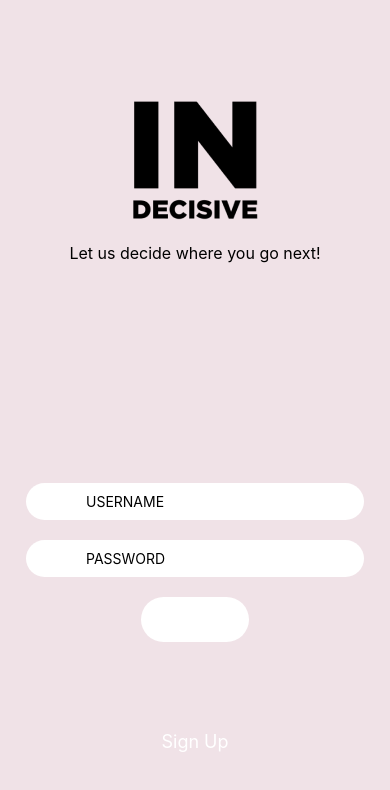
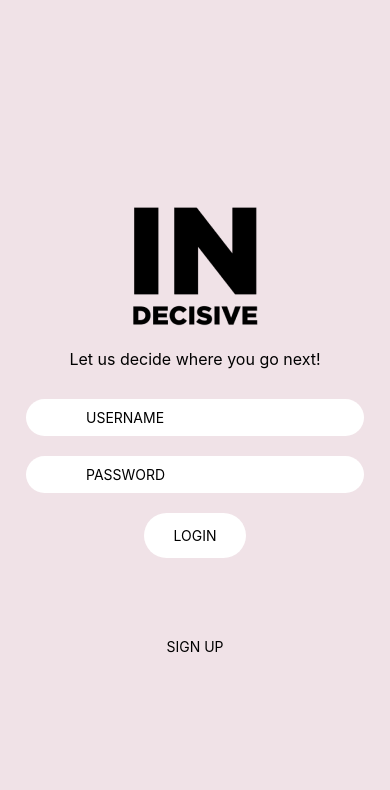
Before and after one commit to Zurina/indecisive, a React Native app: screen / in a window 390 px wide. Shown: the top 790 px of the page. Built offline with nearby package versions, Linux system fonts and the light colour scheme.

Commit message:
feat: new backbutton

```diff
--- a/App.js
+++ b/App.js
@@ -2,7 +2,7 @@ import React from 'react';
 import { StyleSheet, View, Text } from 'react-native';
 import LoginModule from './src/pages/Login'
 import HomeModule from './src/pages/Home'
-import MapScreen from './firstVersion/map_screen.js'
+import MapScreen from './src/pages/map'
 import SettingsModule from './src/pages/Settings'
 import {useState} from "react";
 
--- a/firstVersion/map_screen.js
+++ /dev/null
@@ -1,83 +0,0 @@
-import React, { Component } from "react";
-import { View, Image, Text } from 'react-native';
-import MapView, { Marker } from 'react-native-maps';
-import { Button } from 'react-native-elements';
-import styles from "../src/style";
-
-const Map = ( {toggleMap, isMapToggled, categories }) => {
-
-    return (
-      <View>
-        <MapView
-          style={styles.map}
-          initialRegion={{
-            latitude: 41.3889728,
-            longitude: 2.2006717,
-            latitudeDelta: 0.01,
-            longitudeDelta: 0.01,
-          }}>
-
-          {categories["foods"] ? (
-            <Marker
-            coordinate={{ latitude: 41.38897287988443, longitude: 2.2006717304416563 }}
-            pinColor={"purple"} // any color
-            title={"Vitaminas Burger & Beach Bar"}
-            description={"Come visit us!"}
-          >
-            <Image
-              source={require('C:/Users/Orchi/Desktop/In-decisive/assets/restaurant_icon.jpg')}
-              style={{ width: 35, height: 35 }}
-            />
-          </Marker>
-          ) : (
-            <Text></Text>
-          )}
-
-          {categories["clubs"] ? (
-            <Marker
-            coordinate={{ latitude: 41.3287988, longitude: 2.271730441}}
-            pinColor={"purple"} // any color
-            title={"Opium"}
-            description={"Come dance!!!"}
-          >
-          </Marker>
-          ) : (
-            <Text></Text>
-          )}
-
-          {categories["attractions"] ? (
-            <Marker
-            coordinate={{ latitude: 41.38897287, longitude: 2.217304416563 }}
-            pinColor={"purple"} // any color
-            title={"Sagrada d familia"}
-            description={"Come watch our amazing unfinished church!"}
-          >
-          </Marker>
-          ) : (
-            <Text></Text>
-          )}
-
-          {categories["activities"] ? (
-            <Marker
-            coordinate={{ latitude: 41.39788443, longitude: 2.2416563 }}
-            pinColor={"purple"} // any color
-            title={"Tibidabu"}
-            description={"Come climb me!"}
-          >
-          </Marker>
-          ) : (
-            <Text></Text>
-          )}
-
-        </MapView>
-        <Button
-          style={styles.text}
-          buttonStyle={styles.backButton}
-          onPress={() => toggleMap(!isMapToggled)}
-          title="Back"
-        />
-      </View>
-    );
-  }
-
-export default Map;
--- a/src/pages/Login.js
+++ b/src/pages/Login.js
@@ -20,23 +20,17 @@ export default class Login extends Component {
         <Text style={styles.title}>Let us decide where you go next!</Text>
 
         <SafeAreaView style={styles.form}>
-          <TextInput  onChangeText={(username) => this.props.setUsername(username)} style={styles.input} placeholder={"USERNAME"} />
+          <TextInput onChangeText={(username) => this.props.setUsername(username)} style={styles.input} placeholder={"USERNAME"} />
           <TextInput style={styles.input} placeholder="PASSWORD" secureTextEntry={true} />
         </SafeAreaView>
 
-        <Button
-          color="black"
-          buttonStyle={styles.btn}
-          onPress={() => this.onLoginPress()}
-          title="Login"
-        />
+        <TouchableOpacity style={styles.btn} title="Login" onPress={() => this.onLoginPress()}>
+          <Text>LOGIN</Text>
+        </TouchableOpacity>
 
-        <Button
-          color="black"
-          buttonStyle={styles.signUp}
-          onPress={() => this.onSignUpPress()}
-          title="Sign Up"
-        />
+        <TouchableOpacity  title="Login" onPress={() => this.onSignUpPress()}>
+          <Text style={styles.signUp}>SIGN UP</Text>
+        </TouchableOpacity>
       </View>
     );
   }
@@ -76,11 +70,12 @@ const styles = StyleSheet.create({
     paddingRight: 30,
     backgroundColor: "#fff",
     borderRadius: 50,
+    paddingTop: 14,
     paddingBottom: 14,
     marginTop: 20,
   },
   form: {
-    marginTop: 200,
+    marginTop: 10,
   },
   input: {
     borderRadius: 50,
@@ -93,6 +88,5 @@ const styles = StyleSheet.create({
   },
   signUp: {
     marginTop: 80,
-    backgroundColor: 'transparent'
   },
 });
--- /dev/null
+++ b/src/pages/map.js
@@ -0,0 +1,111 @@
+import React from "react";
+import { View, Image, Text, StyleSheet, Dimensions, TouchableOpacity } from 'react-native';
+import MapView, { Marker } from 'react-native-maps';
+import { Button } from 'react-native-elements';
+// import styles from "../style";
+
+const Map = ({ toggleMap, isMapToggled, categories }) => {
+
+  return (
+    <View style={styles.container}>
+      <MapView
+        style={styles.map}
+        initialRegion={{
+          latitude: 41.3889728,
+          longitude: 2.2006717,
+          latitudeDelta: 0.01,
+          longitudeDelta: 0.01,
+        }}>
+
+        {categories["foods"] ? (
+          <Marker
+            coordinate={{ latitude: 41.38897287988443, longitude: 2.2006717304416563 }}
+            pinColor={"purple"} // any color
+            title={"Vitaminas Burger & Beach Bar"}
+            description={"Come visit us!"}
+          >
+            <Image
+              source={require('C:/Users/Orchi/Desktop/In-decisive/assets/restaurant_icon.jpg')}
+              style={{ width: 35, height: 35 }}
+            />
+          </Marker>
+        ) : (
+          <Text></Text>
+        )}
+
+        {categories["clubs"] ? (
+          <Marker
+            coordinate={{ latitude: 41.3287988, longitude: 2.271730441 }}
+            pinColor={"purple"} // any color
+            title={"Opium"}
+            description={"Come dance!!!"}
+          >
+          </Marker>
+        ) : (
+          <Text></Text>
+        )}
+
+        {categories["attractions"] ? (
+          <Marker
+            coordinate={{ latitude: 41.38897287, longitude: 2.217304416563 }}
+            pinColor={"purple"} // any color
+            title={"Sagrada d familia"}
+            description={"Come watch our amazing unfinished church!"}
+          >
+          </Marker>
+        ) : (
+          <Text></Text>
+        )}
+
+        {categories["activities"] ? (
+          <Marker
+            coordinate={{ latitude: 41.39788443, longitude: 2.2416563 }}
+            pinColor={"purple"} // any color
+            title={"Tibidabu"}
+            description={"Come climb me!"}
+          >
+          </Marker>
+        ) : (
+          <Text></Text>
+        )}
+
+      </MapView>
+
+      <TouchableOpacity style={styles.btn} title="Back" onPress={() => toggleMap(!isMapToggled)}>
+        <Text >Back</Text>
+      </TouchableOpacity>
+    </View>
+  );
+}
+
+const styles = StyleSheet.create({
+  container: {
+    backgroundColor: "#F0E2E7",
+    color: "#fff",
+    width: "100%",
+    height: "100%",
+    zIndex: -1,
+    display: "flex",
+    justifyContent: "center",
+    alignItems: "center",
+    flexDirection: "column",
+  },
+  btn: {
+    display: "flex",
+    justifyContent: "center",
+    alignItems: "center",
+    backgroundColor: "#fff",
+    borderRadius: 100,
+    marginBottom: 100,
+    marginTop: 10,
+    padding: 15,
+    color: "black"
+  },
+  map: {
+    width: Dimensions.get('window').width,
+    height: Dimensions.get('window').height,
+    zIndex: -1
+  },
+});
+
+export default Map;
```
